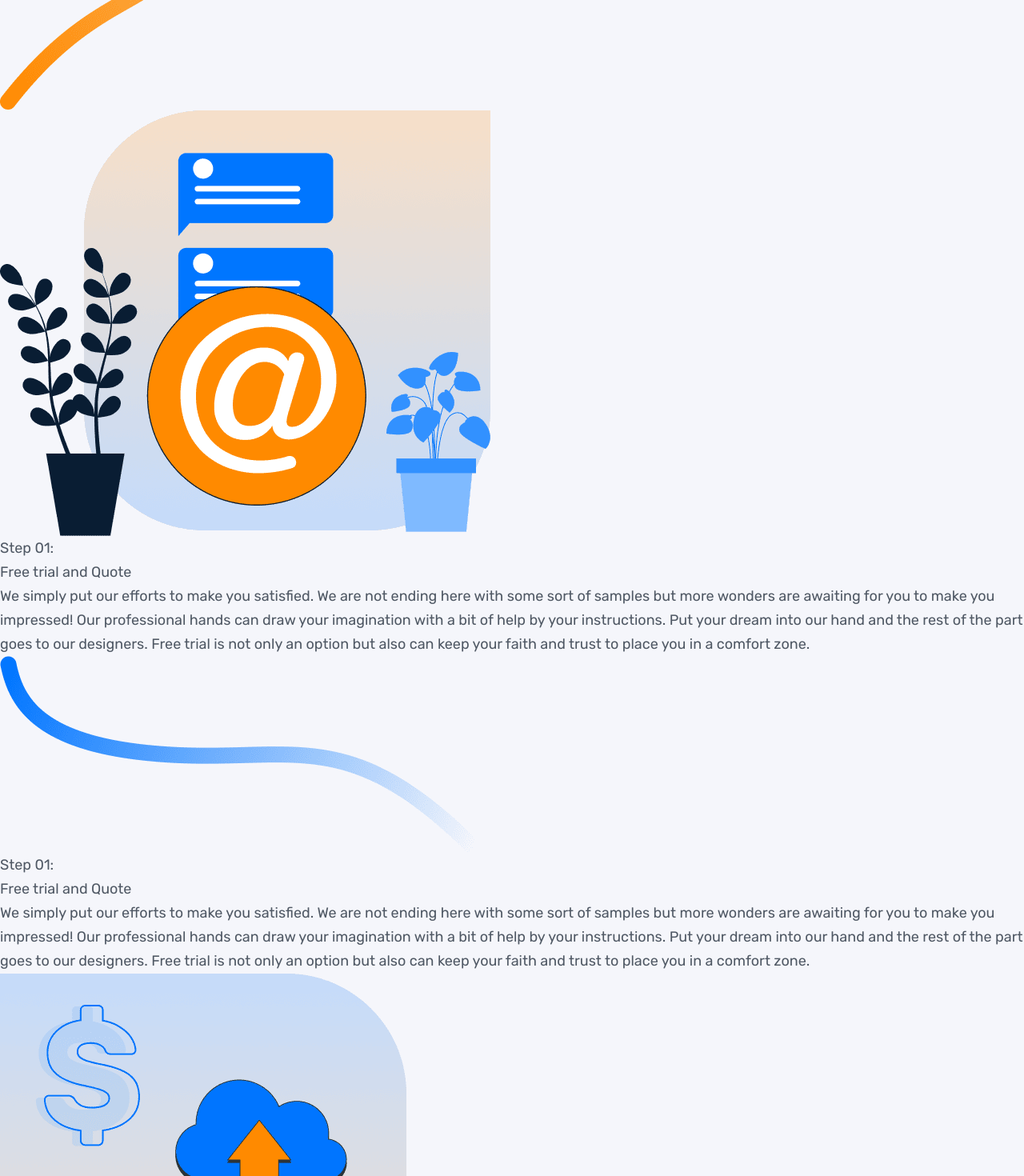
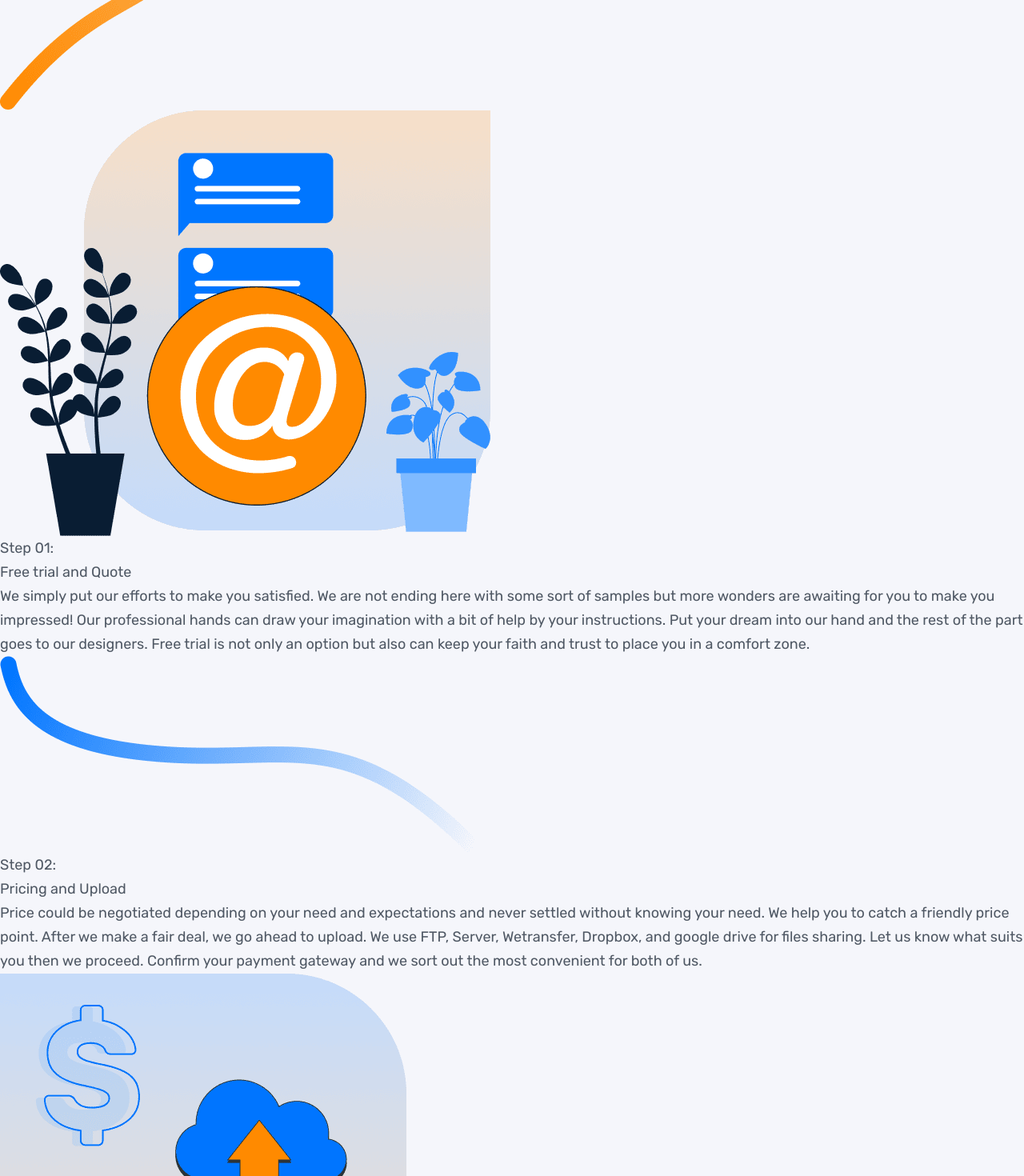
Before and after one commit to dev-alamin1/clippingpathgraphics, a React (Vite) app: page / in a window 1280 px wide. Shown: the part 940-2410 px from the top of the page at 80% size. Built offline with nearby package versions, Linux system fonts and the light colour scheme.

Commit message:
all step added

```diff
--- a/src/App.jsx
+++ b/src/App.jsx
@@ -1,74 +1,13 @@
 import "./App.css";
 import Banner from "./components/banner/Banner";
-import vetorStep1 from './assets/images/step-vector-1.png'
-import vetorStep2 from './assets/images/step-vector-2.png'
+import Step from "./components/step/step";
 
-import step1Img from './assets/images/step-1.png'
-import step2Img from './assets/images/step-2.png'
 
 function App() {
   return (
     <div>
       <Banner />
-
-      <section className="p-20">
-
-          {/* step 1 */}
-
-           <div className="p-[200] relative">
-            {/* step1 vector */}
-            <div className="absolute left-[34%] bottom-[93%]">
-                <img src={vetorStep1} alt="" />
-            </div>
-
-            {/* step1 content */}
-            <div className="flex justify-between items-center gap-4">
-              {/* step1 left content */}
-              <div className="w-[41%]">
-                <img src={step1Img} className="w-full relative z-10" alt="" />
-              </div>
-
-              {/* step1  right content  */}
-              <div className="w-[58%]">
-                  <h3>Step 01:</h3>
-                  <h1>Free trial and Quote</h1>
-                  <p>We simply put our efforts to make you satisfied. We are not ending here with some sort of samples but more wonders are awaiting for you to make you impressed! Our professional hands can draw your imagination with a bit of help by your instructions. Put your dream into our hand and the rest of the part goes to our designers. Free trial is not only an option but also can keep your faith and trust to place you in a comfort zone.</p>
-              </div>
-            </div>
-
-
-        </div>
-
-
-        <div className="pt-[235px] relative">
-            {/* step2 vector */}
-            <div className="absolute right-[29%] top-[-10px]">
-                <img src={vetorStep2} alt="" />
-            </div>
-
-            {/* step1 content */}
-            <div className="flex justify-between items-center gap-4">
-              {/* step1 left content */}
-
-              <div className="w-[58%]">
-                  <h3>Step 01:</h3>
-                  <h1>Free trial and Quote</h1>
-                  <p>We simply put our efforts to make you satisfied. We are not ending here with some sort of samples but more wonders are awaiting for you to make you impressed! Our professional hands can draw your imagination with a bit of help by your instructions. Put your dream into our hand and the rest of the part goes to our designers. Free trial is not only an option but also can keep your faith and trust to place you in a comfort zone.</p>
-              </div>
-
-
-              {/* step1  right content  */}
-
-              <div className="w-[41%]">
-                <img src={step2Img} className="w-full relative z-10" alt="" />
-              </div>
-
-
-            </div>
-
-
-        </div>
-      </section>
+      <Step/>
     </div>
   );
 }
--- a/src/components/step/step.jsx
+++ b/src/components/step/step.jsx
@@ -1,24 +1,144 @@
+import vetorStep1 from "../../assets/images/step-vector-1.png";
+import vetorStep2 from "../../assets/images/step-vector-2.png";
+import vetorStep3 from "../../assets/images/step-vector-3.png";
+import vetorStep4 from "../../assets/images/step-vector-4.png";
 
-const step = () => {
+import step1Img from "../../assets/images/step-1.png"
+import step2Img from "../../assets/images/step-2.png"
+import step3Img from "../../assets/images/step-3.png"
+import step4Img from "../../assets/images/step-4.png"
+
+const Step = () => {
   return (
-    <div className="p-20">
+    <section className="p-20">
+    {/* step 1 */}
 
-         <div>
-            {/* step1 vector */}
-             <div></div>
+    <div className="p-[200] relative">
+      {/* step1 vector */}
+      <div className="absolute left-[34%] bottom-[93%]">
+        <img src={vetorStep1} alt="" />
+      </div>
 
-            {/* step1 content */}
-             <div>
+      {/* step1 content */}
+      <div className="flex justify-between items-center gap-4">
+        {/* step1 left content */}
+        <div className="w-[41%]">
+          <img src={step1Img} className="w-full relative z-10" alt="" />
+        </div>
 
-                {/* step1 left content */}
-                    <div></div>
+        {/* step1  right content  */}
+        <div className="w-[58%]">
+          <h3>Step 01:</h3>
+          <h1>Free trial and Quote</h1>
+          <p>
+            We simply put our efforts to make you satisfied. We are not
+            ending here with some sort of samples but more wonders are
+            awaiting for you to make you impressed! Our professional hands
+            can draw your imagination with a bit of help by your
+            instructions. Put your dream into our hand and the rest of the
+            part goes to our designers. Free trial is not only an option but
+            also can keep your faith and trust to place you in a comfort
+            zone.
+          </p>
+        </div>
+      </div>
+    </div>
 
-                    {/* step1  right content  */}
-                    <div></div>
-             </div>
-         </div>
+    {/* step 2 */}
+    <div className="pt-[235px] relative">
+      {/* step2 vector */}
+      <div className="absolute right-[29%] top-[-10px]">
+        <img src={vetorStep2} alt="" />
+      </div>
+
+      {/* step2 content */}
+      <div className="flex justify-between items-center gap-4">
+        {/* step2 left content */}
+
+        <div className="w-[58%]">
+          <h3>Step 02:</h3>
+          <h1>Pricing and Upload</h1>
+          <p>
+            Price could be negotiated depending on your need and
+            expectations and never settled without knowing your need. We
+            help you to catch a friendly price point. After we make a fair
+            deal, we go ahead to upload. We use FTP, Server, Wetransfer,
+            Dropbox, and google drive for files sharing. Let us know what
+            suits you then we proceed. Confirm your payment gateway and we
+            sort out the most convenient for both of us.
+          </p>
+        </div>
+
+        {/* step2  right content  */}
+
+        <div className="w-[41%]">
+          <img src={step2Img} className="w-full relative z-10" alt="" />
+        </div>
+      </div>
     </div>
+
+    {/* step 3 */}
+
+    <div className="pt-[220px] relative">
+      {/* step3 vector */}
+      <div className="absolute left-[34%] top-[-7px]">
+        <img src={vetorStep3} alt="" />
+      </div>
+
+      {/* step3 content */}
+      <div className="flex justify-between items-center gap-4">
+        {/* step3 left content */}
+        <div className="w-[41%]">
+          <img src={step3Img} className="w-full relative z-10" alt="" />
+        </div>
+
+        {/* step3 right content  */}
+        <div className="w-[58%]">
+          <h3>Step 03:</h3>
+          <h1>Work Note & Instructions</h1>
+          <p>
+          A habit of us to always get you in the right direction. We want you to click on our free trial button and place your photos along with all the instructions. filling out our form is important so we keep our eye to know who we are going to start with as we want to meet all your needs.
+          </p>
+        </div>
+      </div>
+    </div>
+
+    {/* step 4 */}
+
+    <div className="pt-[235px] relative">
+      {/* step2 vector */}
+      <div className="absolute right-[34%] top-[-10px]">
+        <img src={vetorStep4} alt="" />
+      </div>
+
+      {/* step2 content */}
+      <div className="flex justify-between items-center gap-4">
+        {/* step2 left content */}
+
+        <div className="w-[58%]">
+          <h3>Step 04:</h3>
+          <h1>Pricing and Upload</h1>
+          <p>
+            Price could be negotiated depending on your need and
+            expectations and never settled without knowing your need. We
+            help you to catch a friendly price point. After we make a fair
+            deal, we go ahead to upload. We use FTP, Server, Wetransfer,
+            Dropbox, and google drive for files sharing. Let us know what
+            suits you then we proceed. Confirm your payment gateway and we
+            sort out the most convenient for both of us.
+          </p>
+        </div>
+
+        {/* step2  right content  */}
+
+        <div className="w-[41%]">
+          <img src={step4Img} className="w-full relative z-10" alt="" />
+        </div>
+      </div>
+    </div>
+
+  </section>
   )
 }
 
-export default step
+export default Step
```
